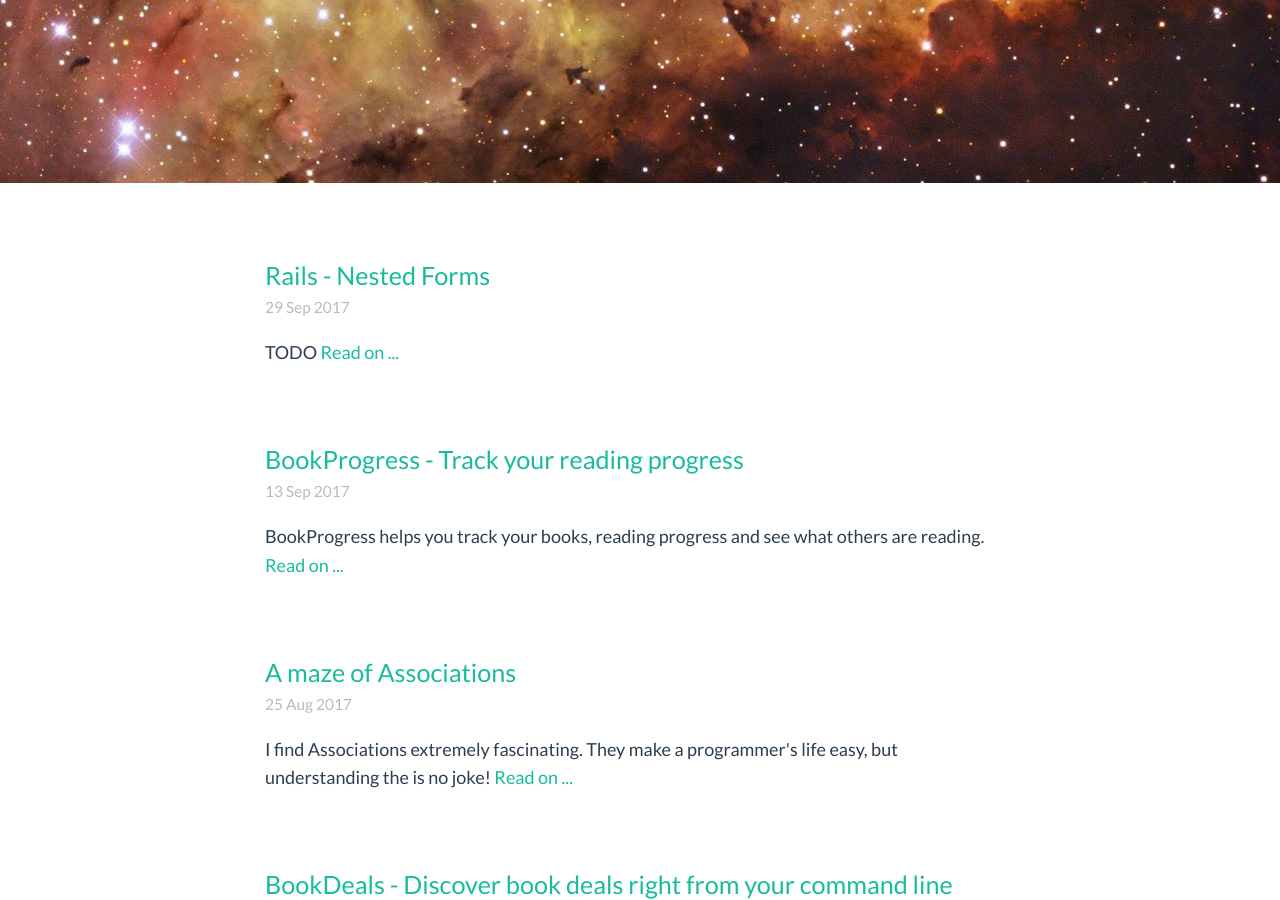
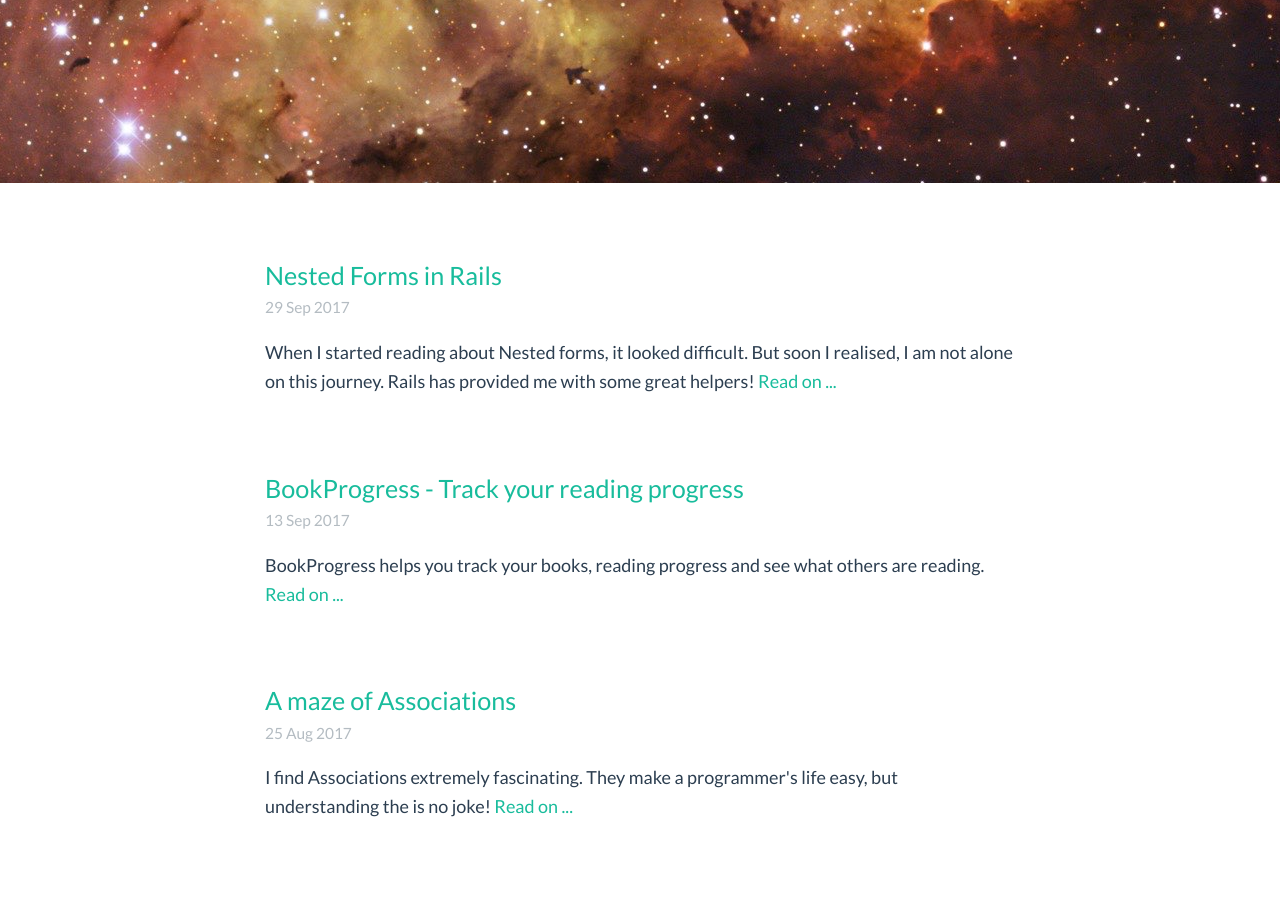
Before and after one commit to soumyaveer/soumyaveer.github.io, a Jekyll site: the page built from index.html, in a window 1280 px wide and 900 px high, scrolled down 447 px. Built offline with Jekyll 4.4.1, drawn with Linux system fonts in a browser that asks for light colours; the list of posts is cut into pages by our own code.

Commit message:
complete post-9

````diff
--- a/_posts/2017-09-29-creating-nested-forms.markdown
+++ b/_posts/2017-09-29-creating-nested-forms.markdown
@@ -1,8 +1,156 @@
 ---
 layout: post
-title: Rails - Nested Forms
+title: Nested Forms in Rails
 date:  2017-09-29 17:30:00
 categories: main
-banner_image: "bookprogress4.jpg"
-summary: TODO
+banner_image: "coding1.jpg"
+summary: When I started reading about Nested forms, it looked difficult. But soon I realised, I am not alone on this journey. Rails has provided me with some great helpers!
 ---
+
+While reading about creating forms in Rails, I came across __Nested Forms__. On the first glance it looked difficult, but as I progressed, I said to myself, "It's not so bad!".
+
+In order to create Nested Forms, it is important to understand about the helpers provided by Rails.
+
+1). `accepts_nested_attributes_for`: Imagine that we have a BookShelf which has many Books. And the Books contain a title and an author. This setup calls for nested attributes.
+<br/>
+<br/>
+```ruby
+  class BookShelf < ActiveRecord::Base
+    has_many :books
+    accepts_nested_attributes_for :books
+  end
+```
+<br/>
+
+`accepts_nested_attributes_for` provides us with `books_attributes=` (setter) method. Now, we can set the attributes of model `books`, through `bookshelf` hash. The params in this case will be.
+<br/>
+<br/>
+
+```ruby
+params = {
+  bookshelf: {
+    size: "small",
+    books_attributes: [
+      {title: "Coders at Work", author: "Peter Seibel"},
+      {title: "Design Patterns in Ruby", author: "Russ Olsen"},
+      {title: "The Pragmatic Programmer", author: "Andy Hunt"}
+    ]
+  }
+}
+```
+<br/>
+`accepts_nested_attributes_for` also provides us with some options:
+   * `reject_if`: Helps us to ignore the hashes that fail the criteria or required validations.
+
+      ```ruby
+       class BookShelf < ActiveRecord::Base
+         has_many :books
+         accepts_nested_attributes_for :books, reject_if: proc {
+          |attribute| attribute['title'].blank?
+         }
+       end
+      ```
+<br/>
+
+  * `allow_destroy`: Allows us to delete the records trough attributes hash.
+
+     ```ruby
+     class BookShelf < ActiveRecord::Base
+         has_many :books
+         accepts_nested_attributes_for :books, allow_destroy: true
+      end
+     ```
+<br/>
+
+2). `fields_for`: This helper takes two arguments. The first argument is the model for which we want to create the attributes and the second is the object. It allows the methods to be called on builder in order to generate fields.
+ <br/>
+ <br/>
+
+    ```ruby
+
+      <%= f.fields_for :books, Book.new do |book_attributes| %>
+        <%= book_attributes.text_field :title %>
+        <%= book_attributes.text_field :author %>
+      <% end %>
+
+    ```
+
+<br/>
+ Using these form helpers, we can create nested forms.
+
+__Step1.__ Add `accepts_nested_attributes_for` in the model whose hash will contain the nested attributes.
+<br/>
+<br/>
+
+  ```ruby
+    class BookShelf < ActiveRecord::Base
+      has_many :books
+      accepts_nested_attributes_for :books
+    end
+  ```
+
+  As stated above, this code will provide us with `books_attributes=` method.
+<br/>
+<br/>
+__Step2.__ Update strong parameters in `BookShelf` controller so that it accepts the `books_attributes`.
+<br/>
+<br/>
+
+  ```ruby
+    class BookShelvesController < ApplicationController
+      def index
+        @bookshelves = BookShelf.all
+      end
+
+      def show
+        @bookshelf = BookShelf.find(params[:id])
+      end
+
+      def new
+        @bookshelf = BookShelf.new
+      end
+
+      def create
+        @bookshelf = BookShelf.new(bookshelf_params)
+        if @bookshelf.save
+          redirect_to bookshelf_path(@bookshelf)
+        else
+          render new_bookshelf_path
+        end
+      end
+
+      private
+
+      def bookshelf_params
+        params.require(:bookshelf).permit(:size, books_attributes: [:title, :author])
+      end
+    end
+  ```
+  <br/>
+
+__Step 3.__ Updating the view. In our view, we use `fields_for` helper method.
+<br/>
+<br/>
+
+  ```html
+    <div>
+      <%= form_for :bookshelf do |f| %>
+        <div>
+          <%= f.label :size %>
+          <%= f.text_field :size %>
+        <div/>
+        <div>
+          <%= f.fields_for :books, Book.new do |book_attributes| %>
+            <%= book_attributes.label :title %>
+            <%= book_attributes.text_field :title %>
+            <br/>
+            <%= book_attributes.label :author %>
+            <%= book_attributes.text_field :author %>
+          <% end %>
+        <div/>
+        <%= f.submit %>
+      <% end %>
+    <div/>
+  ```
+
+Finally, login to rails server and check the form.
````
